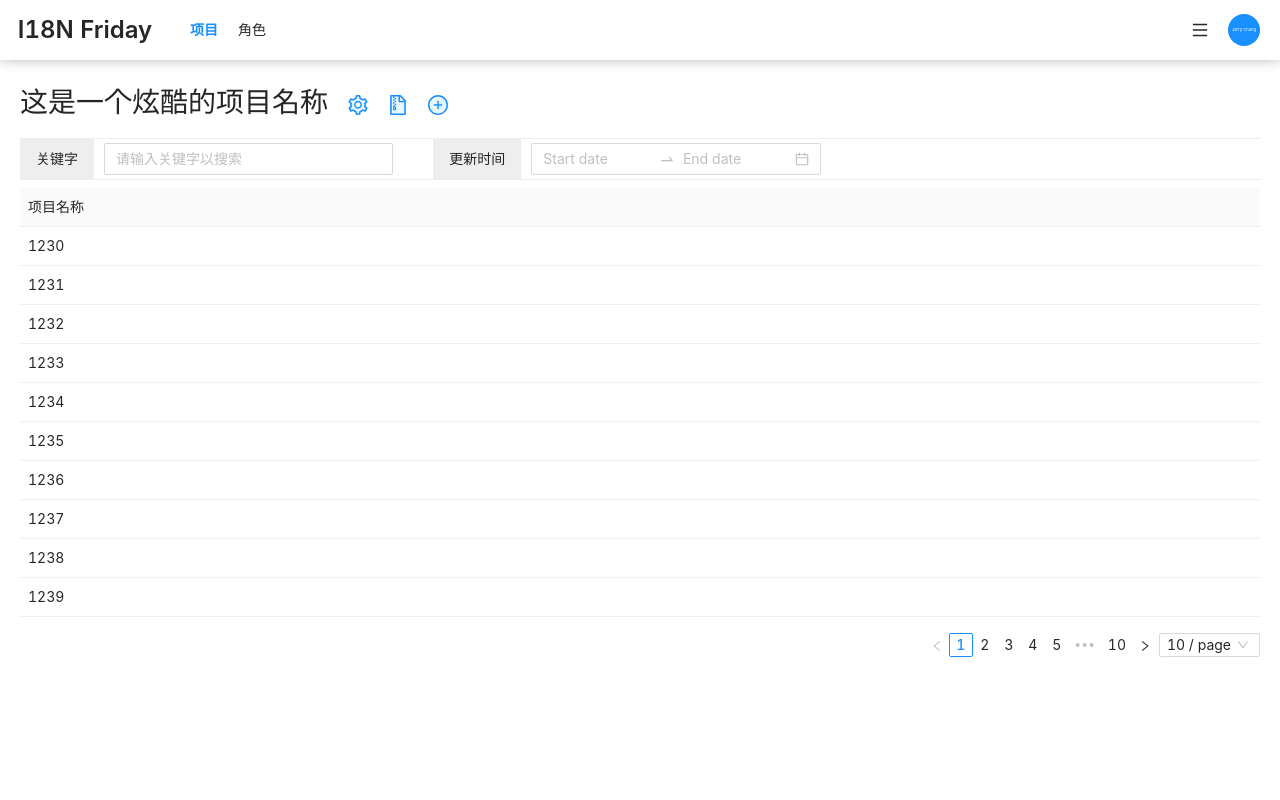
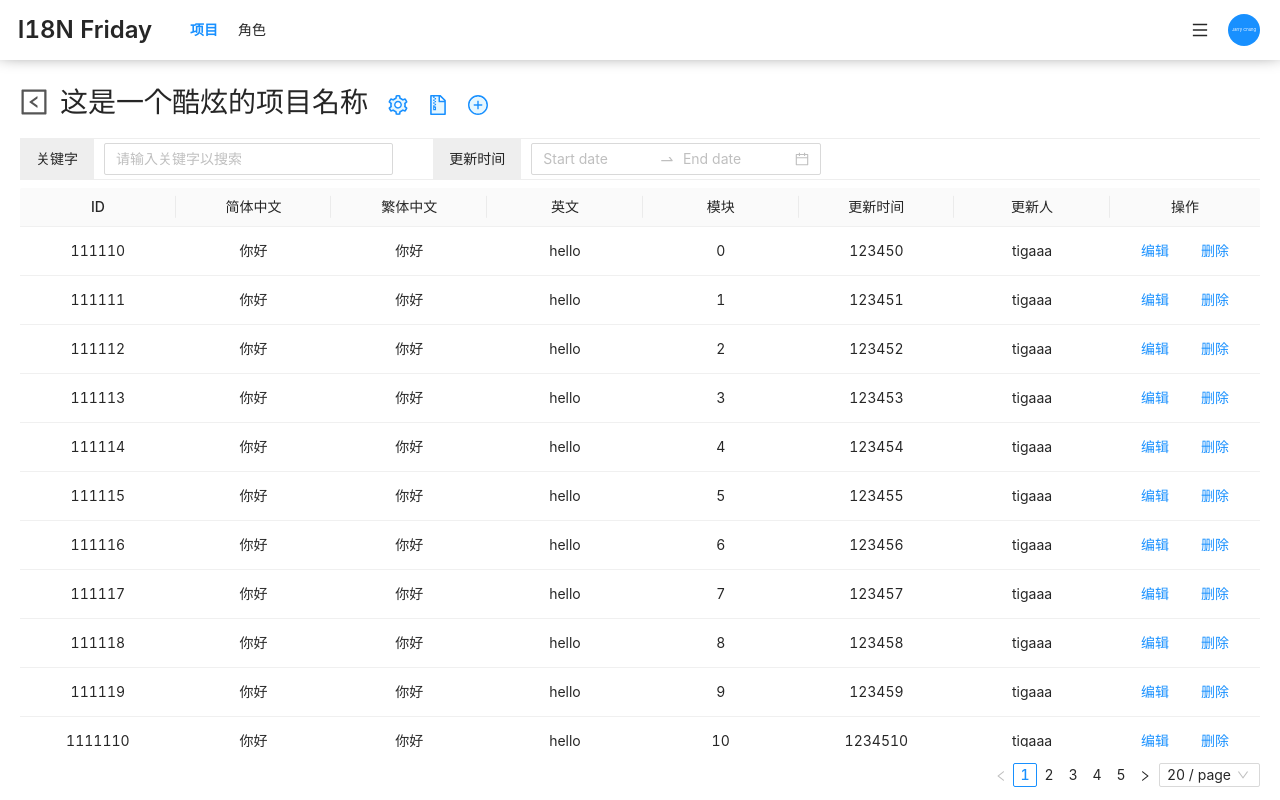
Before and after one commit to JarryChung/i18n-Friday, a React (Create React App) app in the folder client/: page /#/project/1 in a window 1280 px wide. Built offline with nearby package versions, Linux system fonts and the light colour scheme.

Commit message:
:sparkles: 完成词条管理

```diff
--- a/client/src/pages/project/Detail.tsx
+++ b/client/src/pages/project/Detail.tsx
@@ -1,30 +1,128 @@
 import styled from '@emotion/styled';
 import { useEffect, useState } from 'react';
-import { Tooltip, Table } from 'antd';
-import { ColumnsType } from 'antd/lib/table';
-import { PlusCircleTwoTone, SettingTwoTone, FileZipTwoTone } from '@ant-design/icons';
+import { Tooltip, Table, Button, Popconfirm, Skeleton, message } from 'antd';
+import { ColumnsType, TablePaginationConfig } from 'antd/lib/table';
+import {
+  PlusCircleTwoTone,
+  SettingTwoTone,
+  FileZipTwoTone,
+  LeftSquareOutlined,
+} from '@ant-design/icons';
 import { FilterBar, IFilterData } from 'components/FilterBar';
+import { defaultPageSize, IProject, defaultProjectDrawerData } from './Management';
+import { ProjectDrawer } from './components/ProjectDrawer';
+import { PhraseDrawer } from './components/PhraseDrawer';
+import { Link } from 'react-router-dom';
 
 export interface IPhrase {
   id?: string;
-  name: string;
   updateTime: string;
+  updater: string;
+  module: string;
+  [key: string]: string | undefined;
 }
 type TColumns = ColumnsType<IPhrase>;
+
+const defaultPhraseDrawerData: IPhrase = {
+  id: '',
+  updater: '',
+  updateTime: '',
+  module: '',
+  sc: '',
+  tc: '',
+  en: '',
+};
 
 export const Detail = () => {
   const [filterData, setFilterData] = useState<IFilterData>({ keyword: '', rangeDate: ['', ''] });
   const [tableData, setTableData] = useState<IPhrase[]>([]);
-  const [isLoading, setIsLoading] = useState(false);
+  const [projectData, setProjectData] = useState<IProject>(defaultProjectDrawerData);
+  const [isProjectDrawerVisible, setIsProjectDrawerVisible] = useState(false);
+  const [isLoadingTable, setIsLoadingTable] = useState(false);
+  const [isLoadingProject, setIsLoadingProject] = useState(false);
+  const [pagination, setPagination] = useState({ total: 0, current: 1, pageSize: defaultPageSize });
+  const [isPhraseDrawerVisible, setIsPhraseDrawerVisible] = useState(false);
+  const [phraseDrawerMode, setPhraseDrawerMode] = useState<'add' | 'edit'>('add');
+  const [phraseDrawerData, setPhraseDrawerData] = useState<IPhrase>(defaultPhraseDrawerData);
 
-  const onAddPhrase = () => {};
-  const onGenerateConfig = () => {};
-  const onEditProject = () => {};
+  const onAddPhrase = () => {
+    setPhraseDrawerMode('add');
+    setPhraseDrawerData(defaultPhraseDrawerData);
+    setIsPhraseDrawerVisible(true);
+  };
 
-  const columns: TColumns = [{ dataIndex: 'name', title: '项目名称' }];
+  const onEditPhrase = (record: IPhrase) => {
+    setPhraseDrawerMode('edit');
+    setPhraseDrawerData(record);
+    setIsPhraseDrawerVisible(true);
+  };
 
-  const fetchTableData = () => {
-    setIsLoading(true);
+  const onDeletePhrase = (record: IPhrase) => {
+    // TODO 删除词条
+    console.log(record);
+  };
+
+  const onGenerateConfig = () => {
+    // TODO 生成词条配置文件
+    message.info('紧急开发中');
+  };
+
+  const onEditProject = () => {
+    setIsProjectDrawerVisible(true);
+  };
+
+  const onTableChange = (pagination: TablePaginationConfig) => {
+    fetchTableData(pagination.current, pagination.pageSize);
+  };
+
+  const columns: TColumns = [
+    { dataIndex: 'id', title: 'ID' },
+    { dataIndex: 'sc', title: '简体中文' },
+    { dataIndex: 'tc', title: '繁体中文' },
+    { dataIndex: 'en', title: '英文' },
+    { dataIndex: 'module', title: '模块' },
+    { dataIndex: 'updateTime', title: '更新时间' },
+    { dataIndex: 'updater', title: '更新人' },
+    {
+      dataIndex: 'action',
+      title: '操作',
+      width: 150,
+      render: (_: string, record: IPhrase) => (
+        <>
+          <Button type="link" onClick={() => onEditPhrase(record)}>
+            编辑
+          </Button>
+          <Popconfirm
+            title="确认删除？"
+            onConfirm={() => onDeletePhrase(record)}
+            okText="确认"
+            cancelText="取消"
+          >
+            <Button type="link">删除</Button>
+          </Popconfirm>
+        </>
+      ),
+    },
+  ].map((item) => ({ align: 'center', ...item }));
+
+  const fetchProjectData = () => {
+    setIsLoadingProject(true);
+    setTimeout(() => {
+      setProjectData({
+        id: '11111',
+        name: '这是一个酷炫的项目名称',
+        updateTime: '12345',
+        tag: 'test',
+        langs: ['1'],
+        roles: [{ name: 't', permission: { r: true, w: false, d: false } }],
+        modules: [''],
+      });
+      setIsLoadingProject(false);
+    }, 1000);
+  };
+
+  const fetchTableData = (current: number = 1, pageSize: number = pagination.pageSize) => {
+    setIsLoadingTable(true);
     const { keyword, rangeDate } = filterData;
     const data = { keyword, startDate: rangeDate[0], endDate: rangeDate[1] };
     // TODO 获取数据
@@ -34,26 +132,46 @@ export const Detail = () => {
     for (let i = 0; i < 100; i++) {
       list.push({
         id: '11111' + i,
-        name: '123' + i,
+        sc: '你好',
+        tc: '你好',
+        en: 'hello',
         updateTime: '12345' + i,
+        updater: 'tigaaa',
+        module: i + '',
       });
     }
     setTimeout(() => {
       setTableData(list);
-      setIsLoading(false);
+      setPagination({ current, pageSize, total: 100 });
+      setIsLoadingTable(false);
     }, 1000);
   };
 
   useEffect(() => {
-    console.log(123);
+    fetchProjectData();
     fetchTableData();
     // eslint-disable-next-line react-hooks/exhaustive-deps
   }, []);
 
   return (
     <div>
+      <Link to="/project">
+        <BackIcon />
+      </Link>
       <Header>
-        <h1 style={{ display: 'inline-block' }}>这是一个炫酷的项目名称</h1>
+        {isLoadingProject ? (
+          <Skeleton.Input
+            style={{
+              width: 200,
+              marginBottom: '14px',
+              verticalAlign: 'middle',
+              height: '4.4rem',
+            }}
+            active={true}
+          />
+        ) : (
+          <h1 style={{ display: 'inline-block' }}>{projectData?.name}</h1>
+        )}
         <Tooltip title="项目设置">
           <SettingTwoTone
             twoToneColor="#1890ff"
@@ -82,18 +200,42 @@ export const Detail = () => {
       <Table
         columns={columns}
         dataSource={tableData}
-        loading={isLoading}
+        loading={isLoadingTable}
         style={{ marginTop: '.8rem' }}
         size="small"
         rowKey="id"
         scroll={{ y: 'calc(100vh - 28rem)' }}
+        pagination={pagination}
+        onChange={onTableChange}
+      />
+
+      <ProjectDrawer
+        data={projectData}
+        mode="edit"
+        isVisible={isProjectDrawerVisible}
+        setIsVisible={setIsProjectDrawerVisible}
+      />
+
+      <PhraseDrawer
+        data={phraseDrawerData}
+        mode={phraseDrawerMode}
+        isVisible={isPhraseDrawerVisible}
+        setIsVisible={setIsPhraseDrawerVisible}
       />
     </div>
   );
 };
 
 const Header = styled.div`
+  display: inline-block;
   & > * {
     margin-right: 2rem;
   }
 `;
+
+const BackIcon = styled(LeftSquareOutlined)`
+  color: #555;
+  font-size: 2.8rem;
+  margin-right: 1.2rem;
+  vertical-align: sub;
+`;
--- a/client/src/pages/project/Management.tsx
+++ b/client/src/pages/project/Management.tsx
@@ -23,7 +23,7 @@ export interface IProject {
 type TColumns = ColumnsType<IProject>;
 
 export const defaultPageSize = 20;
-const defaultProjectDrawerData: IProject = {
+export const defaultProjectDrawerData: IProject = {
   id: '',
   name: '',
   updateTime: '',
--- /dev/null
+++ b/client/src/pages/project/components/PhraseDrawer.tsx
@@ -0,0 +1,141 @@
+import { Drawer, Button, Form, Input, Checkbox, Select } from 'antd';
+import { useEffect, useState } from 'react';
+import cloneDeep from 'lodash.clonedeep';
+import { IPhrase } from '../Detail';
+
+interface IPhraseDrawerProps {
+  isVisible: boolean;
+  setIsVisible: (visible: boolean) => void;
+  mode: 'add' | 'edit';
+  data: IPhrase;
+}
+
+export const PhraseDrawer = (props: IPhraseDrawerProps) => {
+  const [formRef] = Form.useForm();
+  const { data, mode, isVisible, setIsVisible } = props;
+  const [drawerData, setDrawerData] = useState(cloneDeep(data));
+  const [moduleOptions, setModuleOptions] = useState<{ value: string; label: string }[]>();
+  const [isCustomizeId, setIsCustomizeId] = useState(true);
+
+  const onClose = () => {
+    setIsVisible(false);
+  };
+  const onSubmit = () => {
+    // TODO 提交数据并刷新表格数据
+    const data = formRef.getFieldsValue();
+    console.log(data);
+  };
+  const onChangeCustomizeId = () => {
+    // isCustomizeId 是 set 之前的值
+    const id = isCustomizeId ? '123456' : '';
+    const data = formRef.getFieldsValue();
+    setIsCustomizeId(!isCustomizeId);
+    setDrawerData({ ...data, id });
+  };
+
+  const fetchModuleOptions = () => {
+    const options: { value: string; label: string }[] = [];
+    for (let i = 0; i < 10; i++) {
+      options.push({ label: 'label' + i, value: 'value' + i });
+    }
+    setTimeout(() => {
+      setModuleOptions(options);
+    }, 1000);
+  };
+
+  useEffect(() => {
+    setDrawerData(props.data);
+    fetchModuleOptions();
+  }, [props.data]);
+
+  useEffect(() => {
+    formRef.setFieldsValue(drawerData);
+    return () => {
+      formRef.resetFields();
+    };
+    // eslint-disable-next-line react-hooks/exhaustive-deps
+  }, [drawerData]);
+
+  return (
+    <Drawer
+      title={mode === 'add' ? '新增词条' : '编辑词条'}
+      width={520}
+      onClose={onClose}
+      visible={isVisible}
+      bodyStyle={{ paddingBottom: 80 }}
+      forceRender
+      footer={
+        <div style={{ textAlign: 'right' }}>
+          <Button onClick={onClose} style={{ marginRight: 8 }}>
+            取消
+          </Button>
+          <Button onClick={onSubmit} type="primary">
+            确认
+          </Button>
+        </div>
+      }
+    >
+      <Form form={formRef} layout="vertical" requiredMark={false}>
+        <Form.Item
+          name="id"
+          initialValue={drawerData.id}
+          label={
+            <span>
+              <span style={{ marginRight: '1.6rem' }}>ID</span>
+              {mode === 'add' && (
+                <Checkbox checked={isCustomizeId} onChange={() => onChangeCustomizeId()}>
+                  自定义
+                </Checkbox>
+              )}
+            </span>
+          }
+          rules={[{ required: true, message: 'Please enter id' }]}
+        >
+          <Input disabled={mode === 'edit' || !isCustomizeId} placeholder="Please enter" />
+        </Form.Item>
+
+        <Form.Item
+          name="module"
+          initialValue={drawerData.module}
+          label="所属模块"
+          rules={[{ required: true, message: 'Please enter sc' }]}
+        >
+          <Select>
+            {moduleOptions?.map((opt) => (
+              <Select.Option key={opt.value} value={opt.value}>
+                {opt.label}
+              </Select.Option>
+            ))}
+          </Select>
+        </Form.Item>
+
+        <Form.Item
+          name="sc"
+          initialValue={drawerData.sc}
+          label="简体"
+          rules={[{ required: true, message: 'Please enter sc' }]}
+        >
+          <Input.TextArea placeholder="Please enter" />
+        </Form.Item>
+
+        <Form.Item
+          name="tc"
+          initialValue={drawerData.tc}
+          label="繁体"
+          rules={[{ required: true, message: 'Please enter tc' }]}
+        >
+          <Input.TextArea placeholder="Please enter" />
+        </Form.Item>
+
+        <Form.Item
+          name="en"
+          initialValue={drawerData.en}
+          label="英文"
+          rules={[{ required: true, message: 'Please enter en' }]}
+        >
+          <Input.TextArea placeholder="Please enter" />
+        </Form.Item>
+      </Form>
+    </Drawer>
+  );
+};
```
